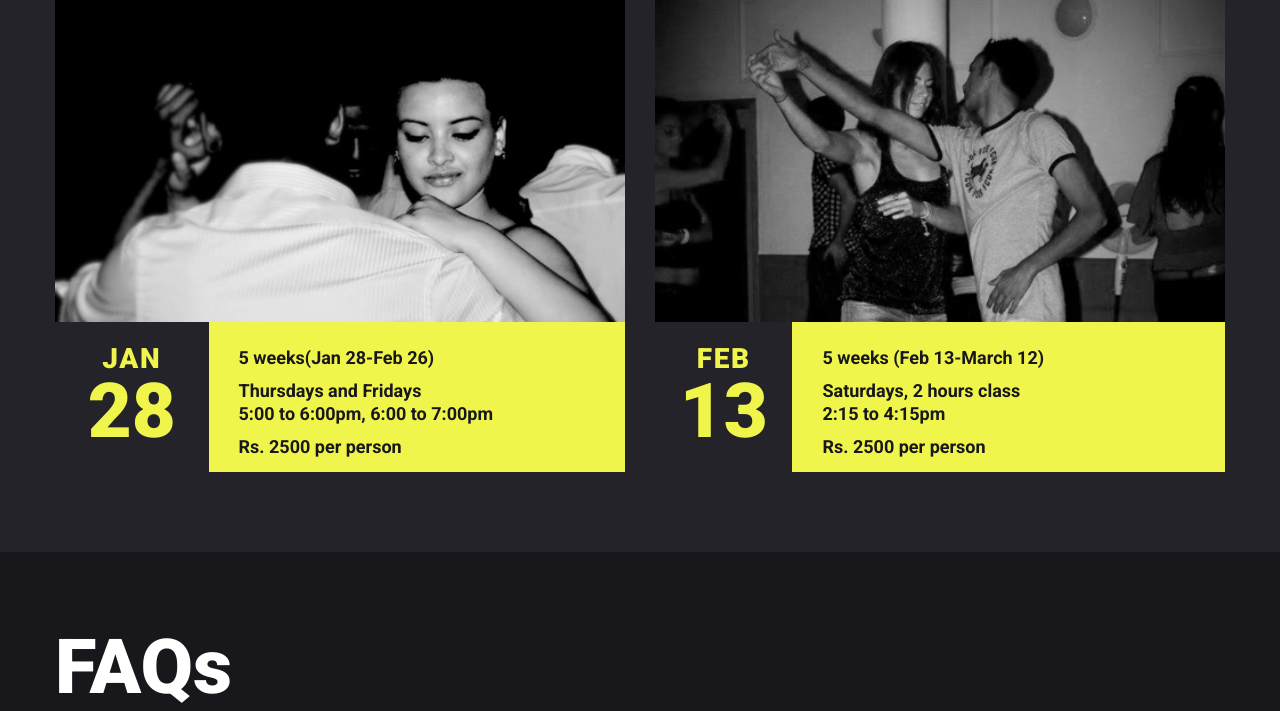
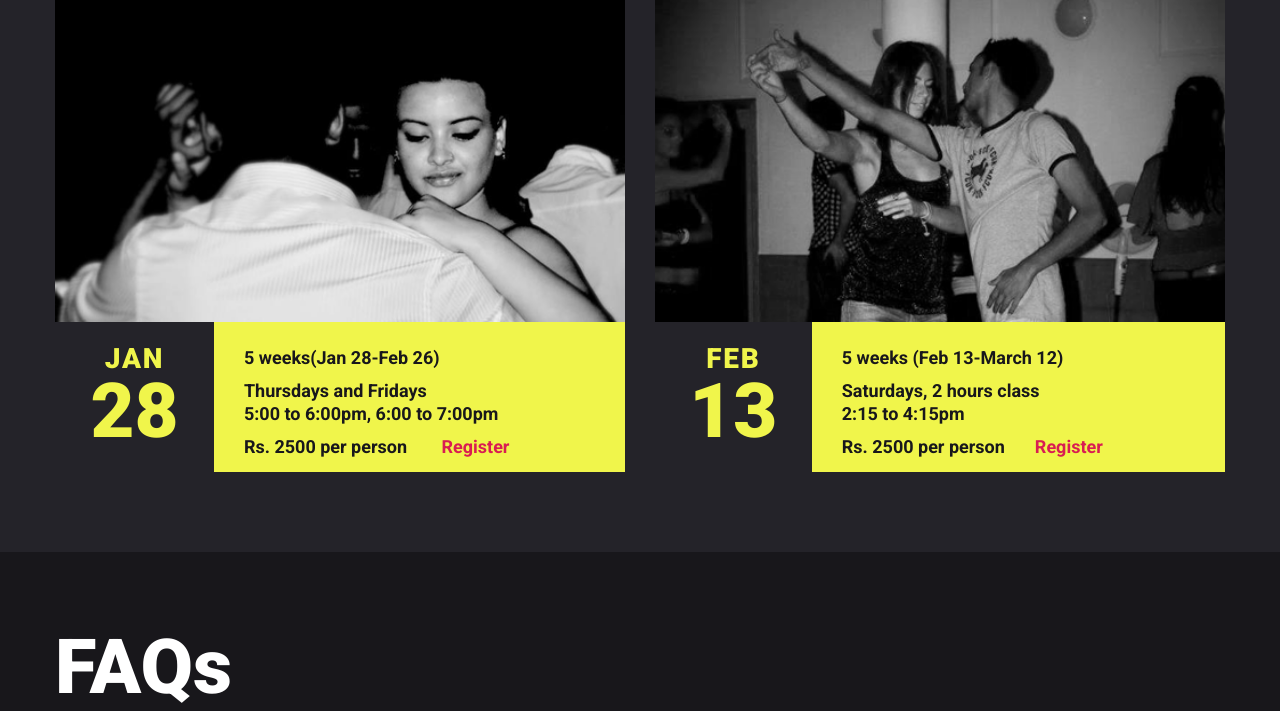
Before and after one commit to punitjajodia/dancewithashok, a PHP site: page / in a window 1280 px wide. Shown: the part 3546-4257 px from the top of the page. Run offline with PHP 8.4, Linux system fonts and the light colour scheme; some libraries are stand-ins or nearby versions.

Commit message:
Added register link to beginner's classes

```diff
--- a/css/style.css
+++ b/css/style.css
@@ -1491,6 +1491,11 @@ footer .copyright {
     font-weight: bold;
 }
 
+.post_caption_cnt .description-text a {
+    color:#D91D52;
+    padding-left: 30px;
+}
+
 #faqs h2 {
     text-transform: none;
 }
--- a/index.php
+++ b/index.php
@@ -381,7 +381,7 @@
                                 <time datetime="2016-01-25"> <span class="month">JAN </span><span class="day">28</span>
                                 </time>
                                 <div class="post_caption_cnt">
-                                    <div class="description-text"><a href="#">
+                                    <div class="description-text">
 
                                                                       <span>5 weeks(Jan 28-Feb 26)</span>
 
@@ -392,7 +392,7 @@
 
 
                                                                       <span>
-                                                                          Rs. 2500 per person
+                                                                          Rs. 2500 per person <a href="#registration">Register</a>
                                                                       </span>
 
                                 </div>
@@ -420,7 +420,7 @@
                                 <time datetime="2016-01-25"> <span class="month">FEB </span><span class="day">13</span>
                                 </time>
                                 <div class="post_caption_cnt">
-                                    <div class="description-text"><a href="#">
+                                    <div class="description-text">
 
                                                                       <span>5 weeks (Feb 13-March 12)</span>
 
@@ -431,7 +431,7 @@
 
 
                                                                       <span>
-                                                                          Rs. 2500 per person
+                                                                          Rs. 2500 per person<a href="#registration">Register</a>
                                                                       </span>
 
                                 </div>
```
